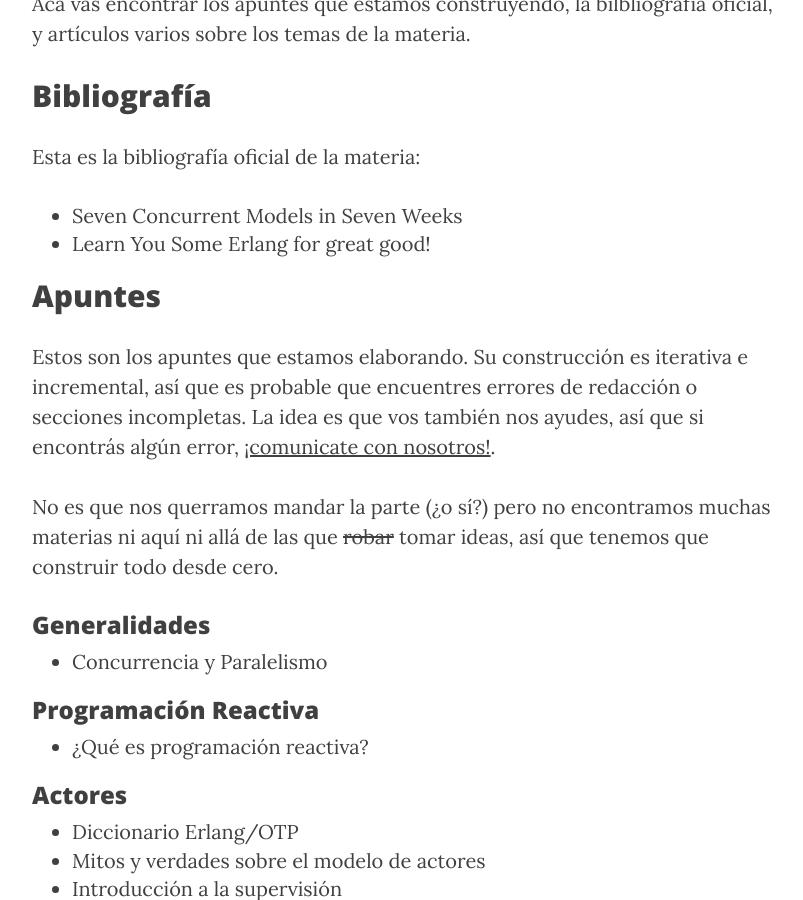
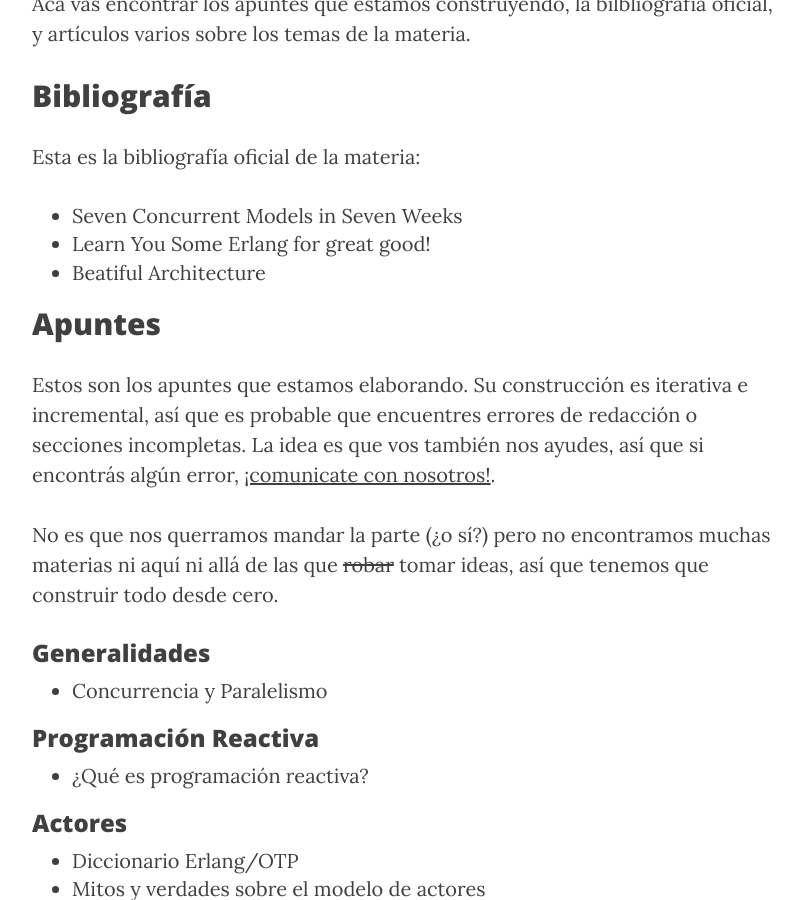
Before and after one commit to arquitecturas-concurrentes/arquitecturas-concurrentes.github.io, a Jekyll site: the page built from material.md, in a window 1280 px wide and 900 px high, scrolled down 573 px. Shown: the whole window, without its empty margins (233-1036 px from the left). Built offline with Jekyll 4.4.1, drawn with Linux system fonts in a browser that asks for light colours; nearby versions of some CDN libraries.

Commit message:
Update material.md

```diff
--- a/material.md
+++ b/material.md
@@ -14,6 +14,7 @@ Esta es la bibliografía oficial de la materia:
 
 - [Seven Concurrent Models in Seven Weeks](https://pragprog.com/book/pb7con/seven-concurrency-models-in-seven-weeks)
 - [Learn You Some Erlang for great good!](http://learnyousomeerlang.com/)
+- Beatiful Architecture
 
 
 ## Apuntes
```
